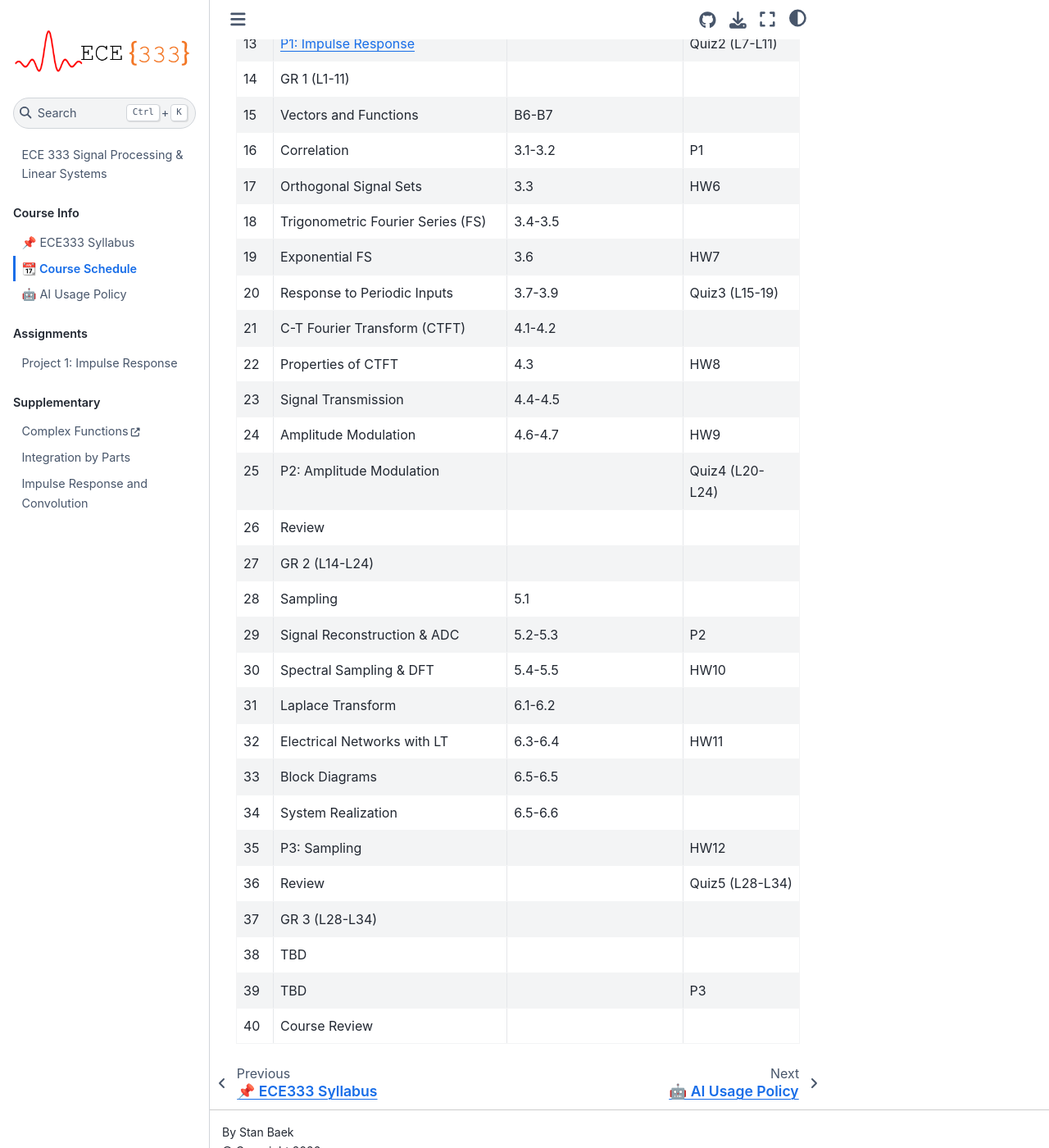
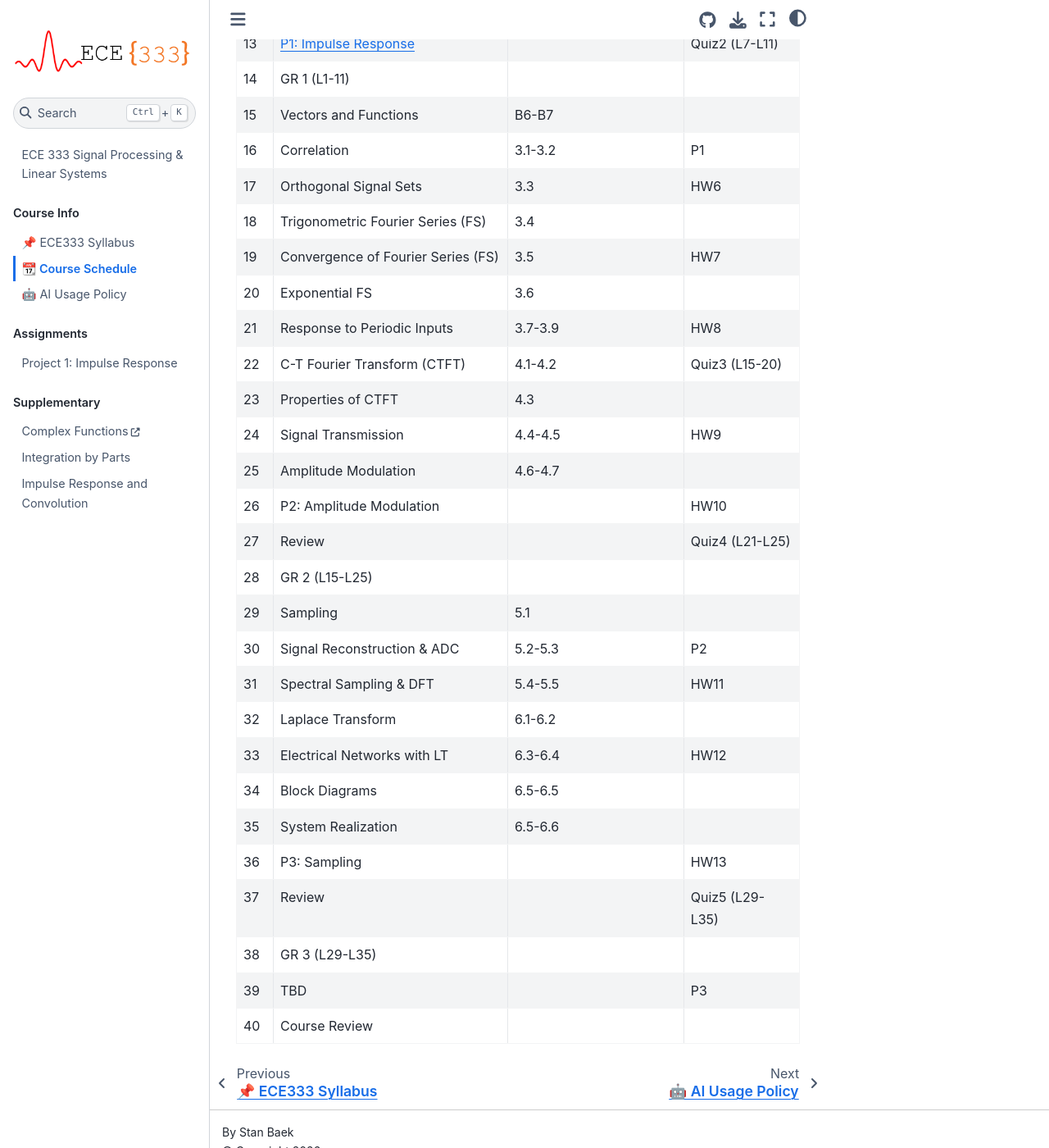
Before and after one commit to USAFA-ECE/ece333, a Jupyter Book: the page built from book/schedule.md, in a window 1280 px wide and 1400 px high, scrolled down 858 px. Shown: the whole window at 82% size. Built offline with Jupyter Book 1.0.4 settings and Sphinx 7.4.7 and the Sphinx Book theme 1.1.4, drawn with Linux system fonts in a browser that asks for light colours.

Commit message:
updated schedule

```diff
--- a/book/schedule.md
+++ b/book/schedule.md
@@ -19,31 +19,31 @@ This schedule is subject to change as appropriate.
 |10 | Convolution                       | 2.4              | HW4             |
 |11 | Stability                         | 2.5              |                 |
 |12 | Review                            |                  | HW5             |
-|13 | [P1: Impulse Response](Assignments/project1.md) |     | Quiz2 (L7-L11)  |
+|13 | [P1: Impulse Response](Assignments/project1.md) |    | Quiz2 (L7-L11)  |
 |14 | GR 1 (L1-11)                      |                  |                 |
 |15 | Vectors and Functions             | B6-B7            |                 |
 |16 | Correlation                       | 3.1-3.2          | P1              |
 |17 | Orthogonal Signal Sets            | 3.3              | HW6             |
-|18 | Trigonometric Fourier Series (FS) | 3.4-3.5          |                 |
-|19 | Exponential FS                    | 3.6              | HW7             |
-|20 | Response to Periodic Inputs       | 3.7-3.9          | Quiz3 (L15-19)  |
-|21 | C-T Fourier Transform (CTFT)      | 4.1-4.2          |                 |
-|22 | Properties of CTFT                | 4.3              | HW8             |
-|23 | Signal Transmission               | 4.4-4.5          |                 |
-|24 | Amplitude Modulation              | 4.6-4.7          | HW9             |
-|25 | P2: Amplitude Modulation          |                  | Quiz4 (L20-L24) |
-|26 | Review                            |                  |                 |
-|27 | GR 2 (L14-L24)                    |                  |                 |
-|28 | Sampling                          | 5.1              |                 |
-|29 | Signal Reconstruction & ADC       | 5.2-5.3          | P2              |
-|30 | Spectral Sampling & DFT           | 5.4-5.5          | HW10            |
-|31 | Laplace Transform                 | 6.1-6.2          |                 |
-|32 | Electrical Networks with LT       | 6.3-6.4          | HW11            |
-|33 | Block Diagrams                    | 6.5-6.5          |                 |
-|34 | System Realization                | 6.5-6.6          |                 |
-|35 | P3: Sampling                      |                  | HW12            |
-|36 | Review                            |                  | Quiz5 (L28-L34) |
-|37 | GR 3 (L28-L34)                    |                  |                 |
-|38 | TBD                               |                  |                 |
+|18 | Trigonometric Fourier Series (FS) | 3.4              |                 |
+|19 | Convergence of Fourier Series (FS) | 3.5             | HW7             |
+|20 | Exponential FS                    | 3.6              |                 |
+|21 | Response to Periodic Inputs       | 3.7-3.9          | HW8             |
+|22 | C-T Fourier Transform (CTFT)      | 4.1-4.2          | Quiz3 (L15-20)  |
+|23 | Properties of CTFT                | 4.3              |                 |
+|24 | Signal Transmission               | 4.4-4.5          | HW9             |
+|25 | Amplitude Modulation              | 4.6-4.7          |                 |
+|26 | P2: Amplitude Modulation          |                  | HW10            |
+|27 | Review                            |                  | Quiz4 (L21-L25) |
+|28 | GR 2 (L15-L25)                    |                  |                 |
+|29 | Sampling                          | 5.1              |                 |
+|30 | Signal Reconstruction & ADC       | 5.2-5.3          | P2              |
+|31 | Spectral Sampling & DFT           | 5.4-5.5          | HW11            |
+|32 | Laplace Transform                 | 6.1-6.2          |                 |
+|33 | Electrical Networks with LT       | 6.3-6.4          | HW12            |
+|34 | Block Diagrams                    | 6.5-6.5          |                 |
+|35 | System Realization                | 6.5-6.6          |                 |
+|36 | P3: Sampling                      |                  | HW13            |
+|37 | Review                            |                  | Quiz5 (L29-L35) |
+|38 | GR 3 (L29-L35)                    |                  |                 |
 |39 | TBD                               |                  | P3              |
 |40 | Course Review                     |                  |                 |
```
